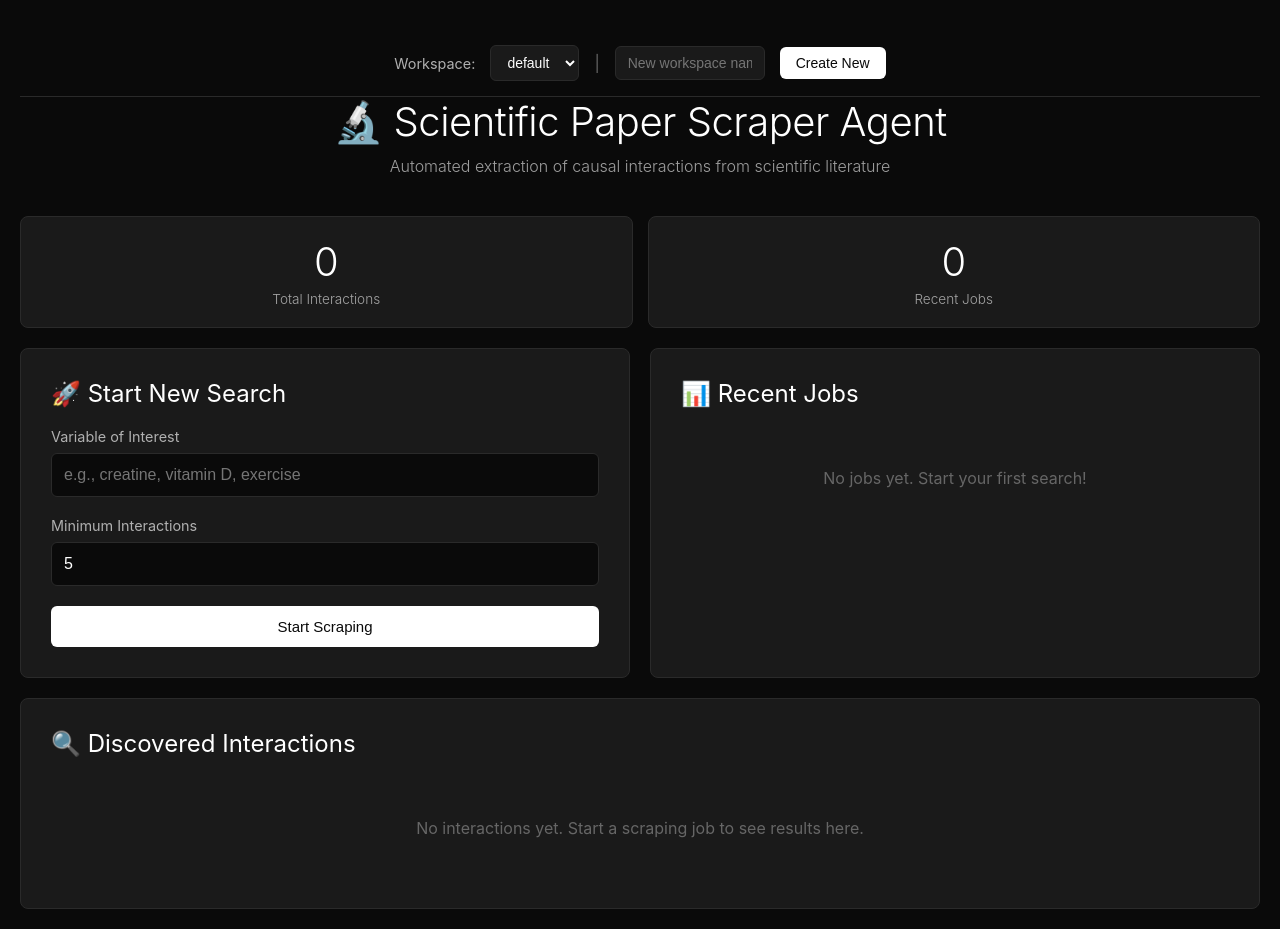
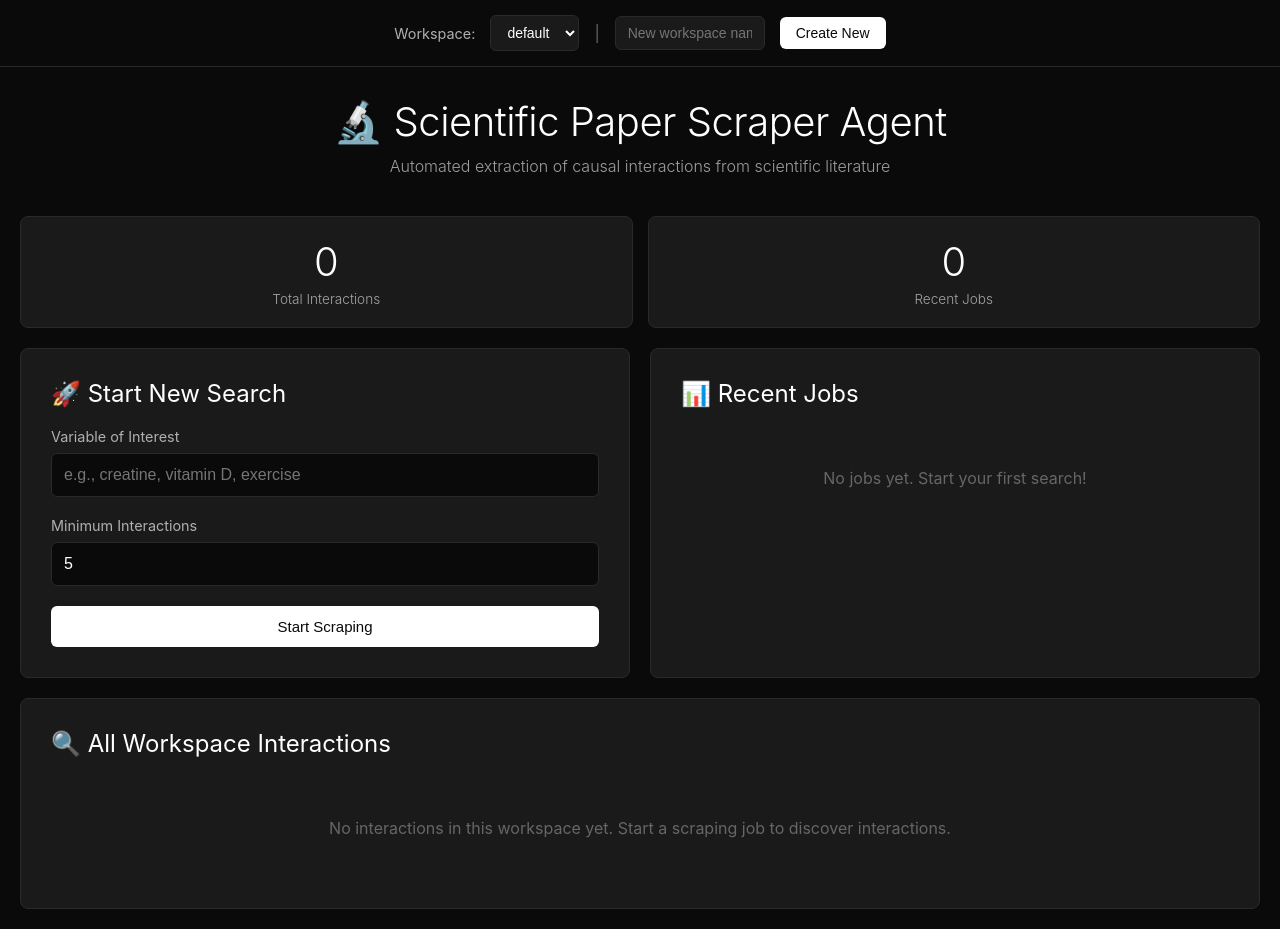
Before and after one commit to EliasSchlie/science_scraper_agent, a Django app: page /scraper/ in a window 1280 px wide. Shown: the part 54-983 px from the top of the page. Run offline with Django 5.2, Linux system fonts and the light colour scheme; data that the repository does not hold is empty.

Commit message:
improve workspace functioning and fix that when you delete a run, its corresponding interactions are deleted as well

```diff
--- a/scraper/models.py
+++ b/scraper/models.py
@@ -5,6 +5,7 @@ from django.utils import timezone
 class Interaction(models.Model):
     """Stores extracted interactions from scientific papers"""
     workspace = models.CharField(max_length=100, default='default', db_index=True)
+    job = models.ForeignKey('ScraperJob', on_delete=models.CASCADE, related_name='interactions', null=True, blank=True)
     independent_variable = models.CharField(max_length=500)
     dependent_variable = models.CharField(max_length=500)
     effect = models.CharField(max_length=10)  # '+' or '-'
--- a/scraper/services.py
+++ b/scraper/services.py
@@ -60,6 +60,7 @@ class ScraperService:
             return
         Interaction.objects.create(
             workspace=self.job.workspace,
+            job=self.job,
             independent_variable=iv,
             dependent_variable=dv,
             effect=normalized,
--- a/scraper/templates/scraper/home.html
+++ b/scraper/templates/scraper/home.html
@@ -346,7 +346,7 @@
         padding: 0;
         display: flex;
         justify-content: center;
-        margin: -20px -20px 30px -20px;
+        margin: -20px -20px 0 -20px;
       }
 
       .nav-tabs a {
@@ -377,6 +377,7 @@
         align-items: center;
         justify-content: center;
         gap: 15px;
+        margin: 0 -20px 30px -20px;
       }
 
       .workspace-selector label {
@@ -596,11 +597,11 @@
       </div>
 
       <div class="card">
-        <h2>🔍 Discovered Interactions</h2>
+        <h2 id="interactions-heading">🔍 Discovered Interactions</h2>
         <div id="interactions-container">
           <div class="empty-state">
             <p>
-              No interactions yet. Start a scraping job to see results here.
+              Loading interactions...
             </p>
           </div>
         </div>
@@ -612,6 +613,20 @@
       let pollInterval = null;
       let lastLogText = ''; // Keep previous logs to only append new lines
 
+      // Load all workspace interactions
+      async function loadAllWorkspaceInteractions() {
+        try {
+          const response = await fetch('/scraper/api/interactions/');
+          const data = await response.json();
+          // Update heading to show all workspace interactions
+          document.getElementById('interactions-heading').textContent =
+            '🔍 All Workspace Interactions';
+          displayInteractions(data.interactions);
+        } catch (error) {
+          console.error('Error loading workspace interactions:', error);
+        }
+      }
+
       // On page load, check if there's a running or recent job to display
       window.addEventListener('DOMContentLoaded', () => {
         // Check URL parameters for job_id
@@ -620,6 +635,9 @@
 
         if (jobId) {
           loadJob(parseInt(jobId));
+        } else {
+          // Load all workspace interactions when no specific job is selected
+          loadAllWorkspaceInteractions();
         }
       });
 
@@ -769,6 +787,9 @@
           );
           const data = await response.json();
 
+          // Update heading to show job-specific interactions
+          document.getElementById('interactions-heading').textContent =
+            '🔍 Job Interactions';
           displayInteractions(data.interactions);
         } catch (error) {
           console.error('Error loading interactions:', error);
@@ -781,7 +802,7 @@
 
         if (interactions.length === 0) {
           container.innerHTML =
-            '<div class="empty-state"><p>No interactions found yet.</p></div>';
+            '<div class="empty-state"><p>No interactions in this workspace yet. Start a scraping job to discover interactions.</p></div>';
           return;
         }
 
--- a/scraper/views.py
+++ b/scraper/views.py
@@ -130,21 +130,12 @@ def interactions_list(request):
 
 @require_GET
 def job_interactions(request, job_id):
-    """Get interactions for a specific job (by time range)"""
+    """Get interactions for a specific job"""
     job = get_object_or_404(ScraperJob, id=job_id)
 
-    # Get interactions created during this job's run
-    if job.completed_at:
-        interactions = Interaction.objects.filter(
-            created_at__gte=job.started_at,
-            created_at__lte=job.completed_at
-        )
-    else:
-        interactions = Interaction.objects.filter(
-            created_at__gte=job.started_at
-        )
+    # Get interactions linked to this job
+    interactions = Interaction.objects.filter(job=job, effect__in=['+', '-'])
 
-    # Only include interactions with '+' or '-' effect
     data = [{
         'id': i.id,
         'independent_variable': i.independent_variable,
@@ -152,7 +143,7 @@ def job_interactions(request, job_id):
         'effect': i.effect,
         'reference': i.reference,
         'date_published': i.date_published,
-    } for i in interactions if i.effect in ['+', '-']]
+    } for i in interactions]
 
     return JsonResponse({'interactions': data, 'count': len(data)})
 
```
Also changed, not shown: scraper/migrations/0005_interaction_job.py (added).
